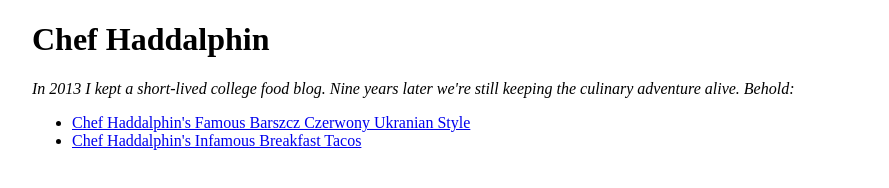
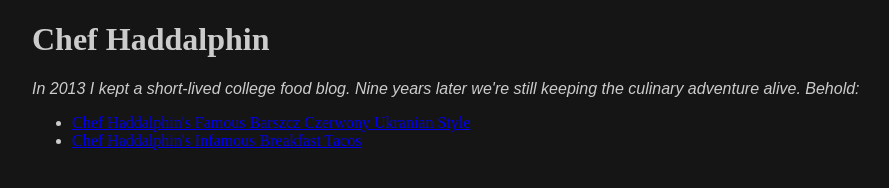
Before and after one commit to corgito/odin-recipes, a plain HTML site: page index.html in a window 1280 px wide. Shown: the whole page, without its empty margins (128-1017 px from the left). Drawn offline with Linux system fonts and the light colour scheme.

Commit message:
Dark theme for page in CSS

```diff
--- a/styles.css
+++ b/styles.css
@@ -2,6 +2,16 @@
    margin:0 auto; /* this will center the page */
    width:960px; /*  use your width here */
 }
+
+body {
+  color: #cccccc;
+  background-color: #151515;
+}
+
+p {
+  font-family: sans-serif;
+}
+
 img {
 	height: auto;
 	width: 250px;
```
